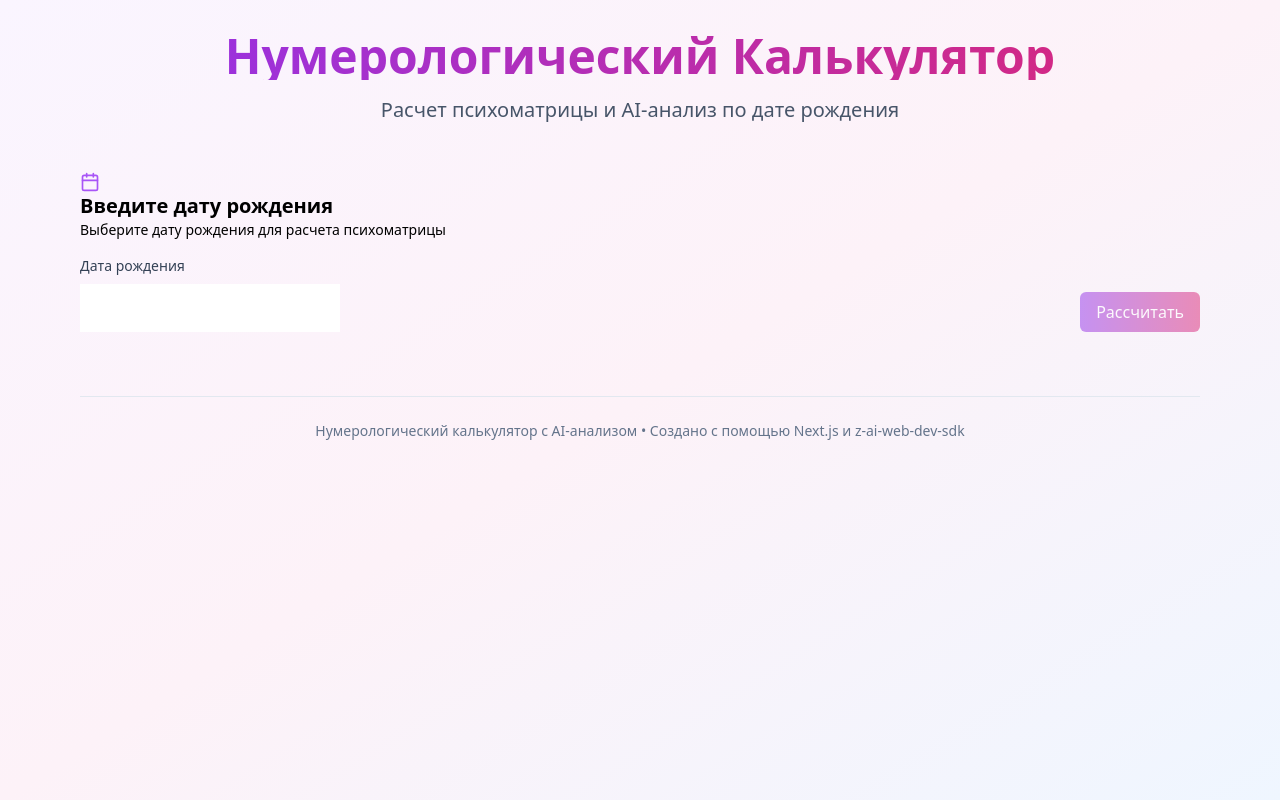
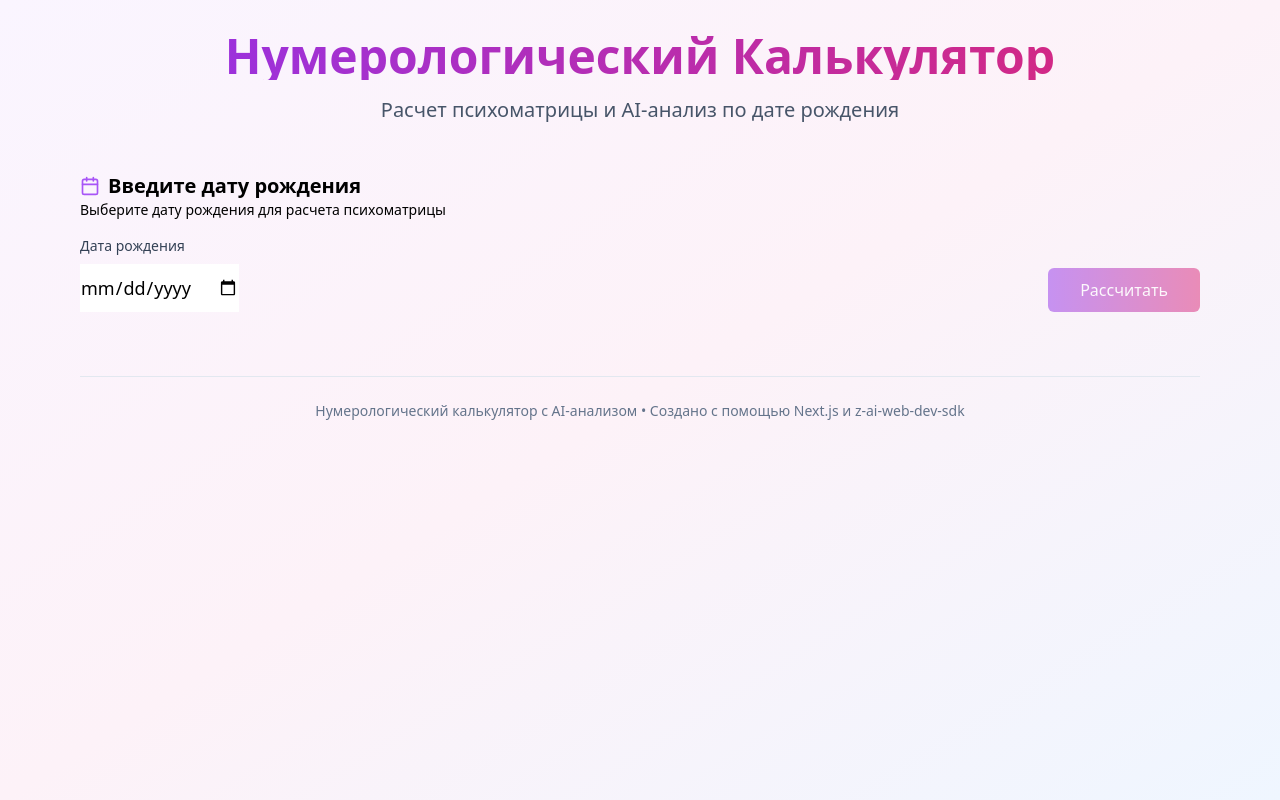
Before and after one commit to zareka14-ui/matrix, a Next.js app: page / in a window 1280 px wide. Built offline with nearby package versions, Linux system fonts and the light colour scheme.

Commit message:
fix: enhance UI components (Button, Input, Card) with full prop support

```diff
--- a/src/components/ui/button.tsx
+++ b/src/components/ui/button.tsx
@@ -1,14 +1,36 @@
-export function Button({ children, disabled, className, onClick }: {
+export function Button({ children, disabled, className, onClick, size = 'default', variant = 'default' }: {
   children: React.ReactNode;
   disabled?: boolean;
   className?: string;
   onClick?: () => void;
+  size?: 'default' | 'sm' | 'lg' | 'icon';
+  variant?: 'default' | 'outline' | 'ghost' | 'destructive';
 }) {
+  const sizeClasses = {
+    default: 'h-10 px-4 py-2',
+    sm: 'h-9 px-3',
+    lg: 'h-11 px-8',
+    icon: 'h-10 w-10',
+  };
+
+  const variantClasses = {
+    default: 'bg-purple-600 hover:bg-purple-700 text-white',
+    outline: 'border border-purple-600 hover:bg-purple-50 dark:hover:bg-purple-950 text-purple-600',
+    ghost: 'hover:bg-purple-50 dark:hover:bg-purple-950 text-purple-600',
+    destructive: 'bg-red-600 hover:bg-red-700 text-white',
+  };
+
   return (
     <button
       onClick={onClick}
       disabled={disabled}
-      className={`px-4 py-2 rounded-md text-white ${disabled ? 'opacity-50 cursor-not-allowed' : 'cursor-pointer'} ${className || 'bg-purple-600'}`}
+      className={`
+        ${sizeClasses[size]}
+        ${variantClasses[variant]}
+        rounded-md font-medium transition-colors
+        ${disabled ? 'opacity-50 cursor-not-allowed' : 'cursor-pointer'}
+        ${className || ''}
+      `}
     >
       {children}
     </button>
--- a/src/components/ui/card.tsx
+++ b/src/components/ui/card.tsx
@@ -2,18 +2,18 @@ export function Card({ className, children }: { className?: string; children: Re
   return <div className={className}>{children}</div>;
 }
 
-export function CardHeader({ children }: { children: React.ReactNode }) {
-  return <div className="mb-4">{children}</div>;
+export function CardHeader({ children, className }: { children: React.ReactNode; className?: string }) {
+  return <div className={`mb-4 ${className || ''}`}>{children}</div>;
 }
 
-export function CardTitle({ children }: { children: React.ReactNode }) {
-  return <h2 className="text-xl font-bold">{children}</h2>;
+export function CardTitle({ children, className }: { children: React.ReactNode; className?: string }) {
+  return <h2 className={`text-xl font-bold ${className || ''}`}>{children}</h2>;
 }
 
 export function CardDescription({ children, className }: { children: React.ReactNode; className?: string }) {
   return <p className={`text-sm text-muted-foreground ${className || ''}`}>{children}</p>;
 }
 
-export function CardContent({ children }: { children: React.ReactNode }) {
-  return <div className="mt-4">{children}</div>;
+export function CardContent({ children, className }: { children: React.ReactNode; className?: string }) {
+  return <div className={`mt-4 ${className || ''}`}>{children}</div>;
 }
--- a/src/components/ui/input.tsx
+++ b/src/components/ui/input.tsx
@@ -1,14 +1,23 @@
-export function Input({ className, value, onChange }: {
+export function Input({ className, value, onChange, type = 'text', id, disabled, placeholder, ...props }: {
   className?: string;
   value?: string;
-  onChange?: (e: any) => void;
+  onChange?: (e: React.ChangeEvent<HTMLInputElement>) => void;
+  type?: string;
+  id?: string;
+  disabled?: boolean;
+  placeholder?: string;
+  [key: string]: any;
 }) {
   return (
     <input
-      type="text"
+      type={type}
       value={value}
       onChange={onChange}
-      className={className || 'border rounded-md px-3'}
+      id={id}
+      disabled={disabled}
+      placeholder={placeholder}
+      className={className || 'border rounded-md px-3 py-2 w-full'}
+      {...props}
     />
   );
 }
```
